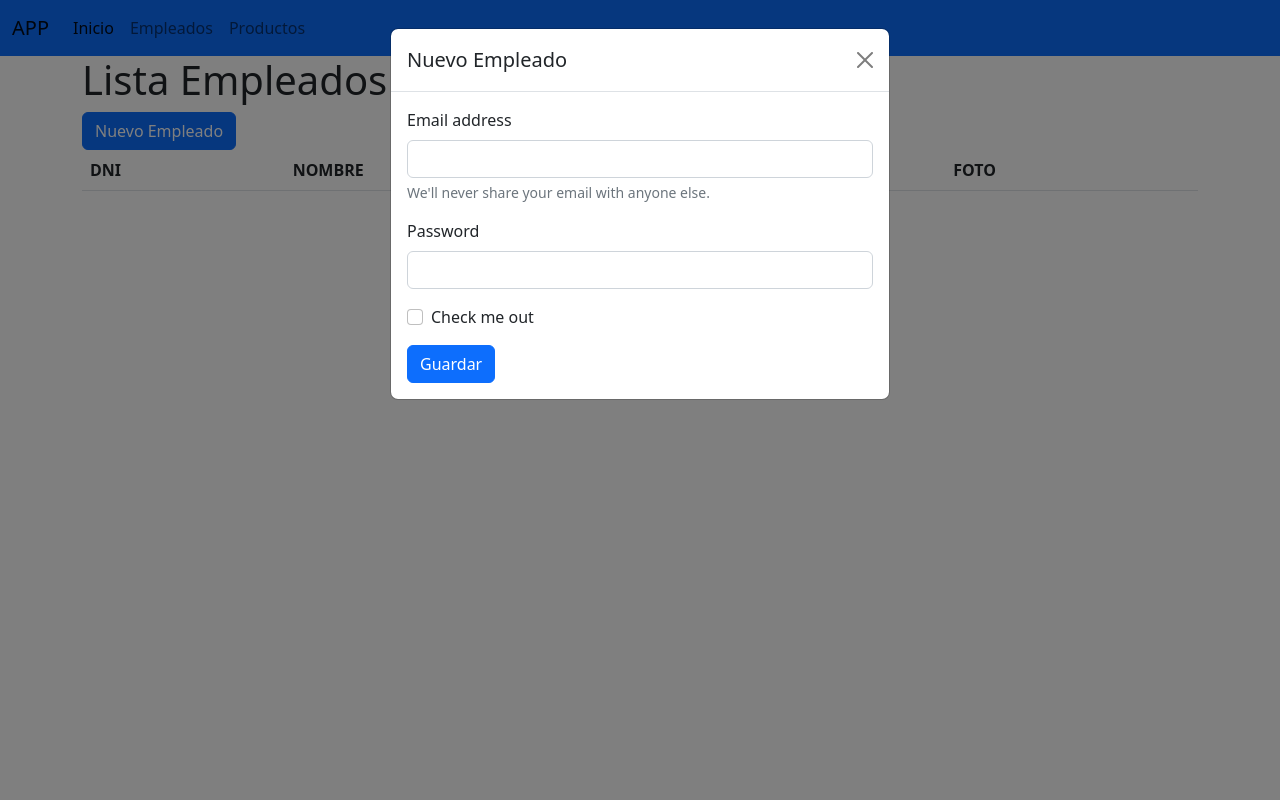
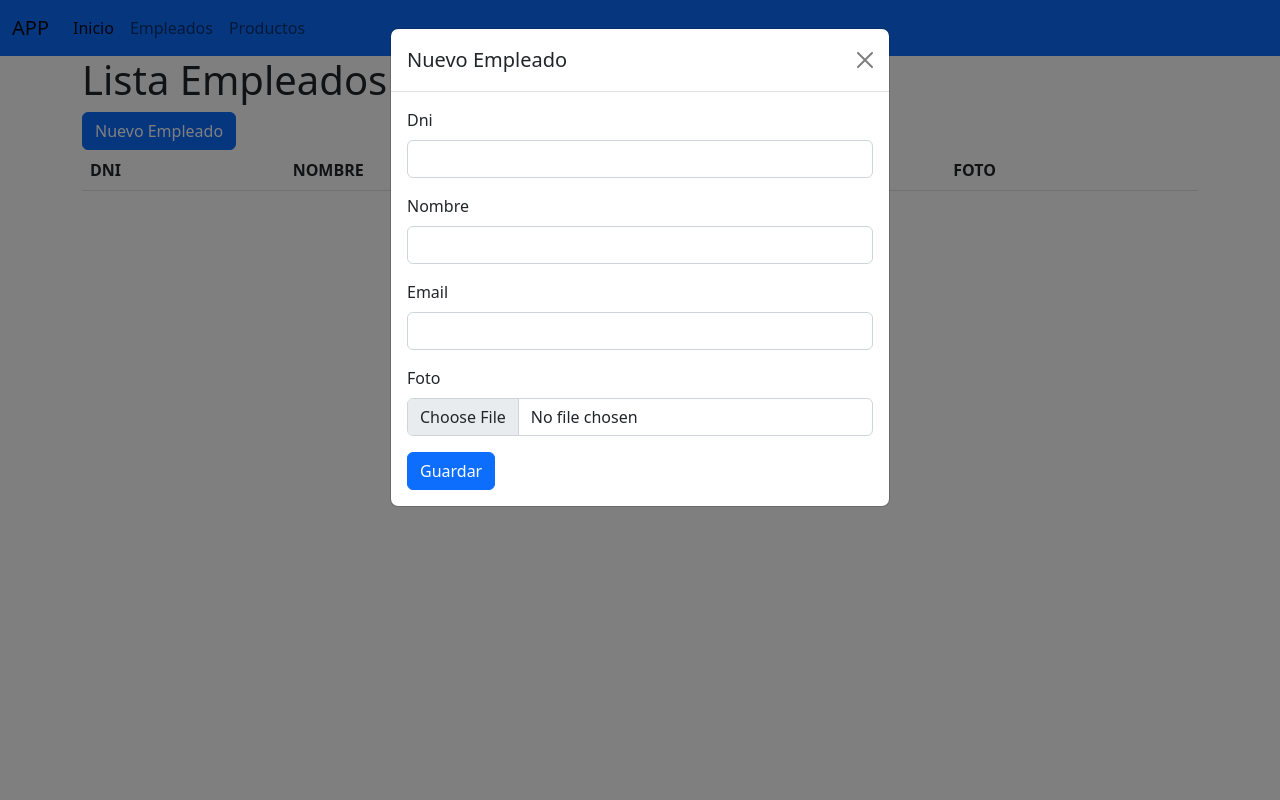
Before and after one commit to ofertonTec/appcrudflask2022, a Flask app: page /empleado in a window 1280 px wide, after a click on "Nuevo Empleado". Run offline with Flask 2, Linux system fonts and the light colour scheme; data that the repository does not hold is empty; some libraries are stand-ins or nearby versions.

Commit message:
Actualizando el formulario empleado

```diff
--- a/templates/empleados/empleado.html
+++ b/templates/empleados/empleado.html
@@ -37,17 +37,20 @@
                 <div class="modal-body">
                     <form action=""  method="post" enctype="multipart/form-data">
                         <div class="mb-3">
-                          <label for="exampleInputEmail1" class="form-label">Email address</label>
-                          <input type="email" class="form-control" id="exampleInputEmail1" aria-describedby="emailHelp">
-                          <div id="emailHelp" class="form-text">We'll never share your email with anyone else.</div>
+                          <label for="dni" class="form-label">Dni</label>
+                          <input type="text" class="form-control" id="dni" >
                         </div>
                         <div class="mb-3">
-                          <label for="exampleInputPassword1" class="form-label">Password</label>
-                          <input type="password" class="form-control" id="exampleInputPassword1">
+                            <label for="nombre" class="form-label">Nombre</label>
+                            <input type="text" class="form-control" id="nombre" >
                         </div>
-                        <div class="mb-3 form-check">
-                          <input type="checkbox" class="form-check-input" id="exampleCheck1">
-                          <label class="form-check-label" for="exampleCheck1">Check me out</label>
+                        <div class="mb-3">
+                            <label for="email" class="form-label">Email</label>
+                            <input type="email" class="form-control" id="email" >
+                        </div>
+                        <div class="mb-3">
+                            <label for="foto" class="form-label">Foto</label>
+                            <input type="file" class="form-control" id="foto" >
                         </div>
                         <button type="submit" class="btn btn-primary">Guardar</button>
                       </form>
```
